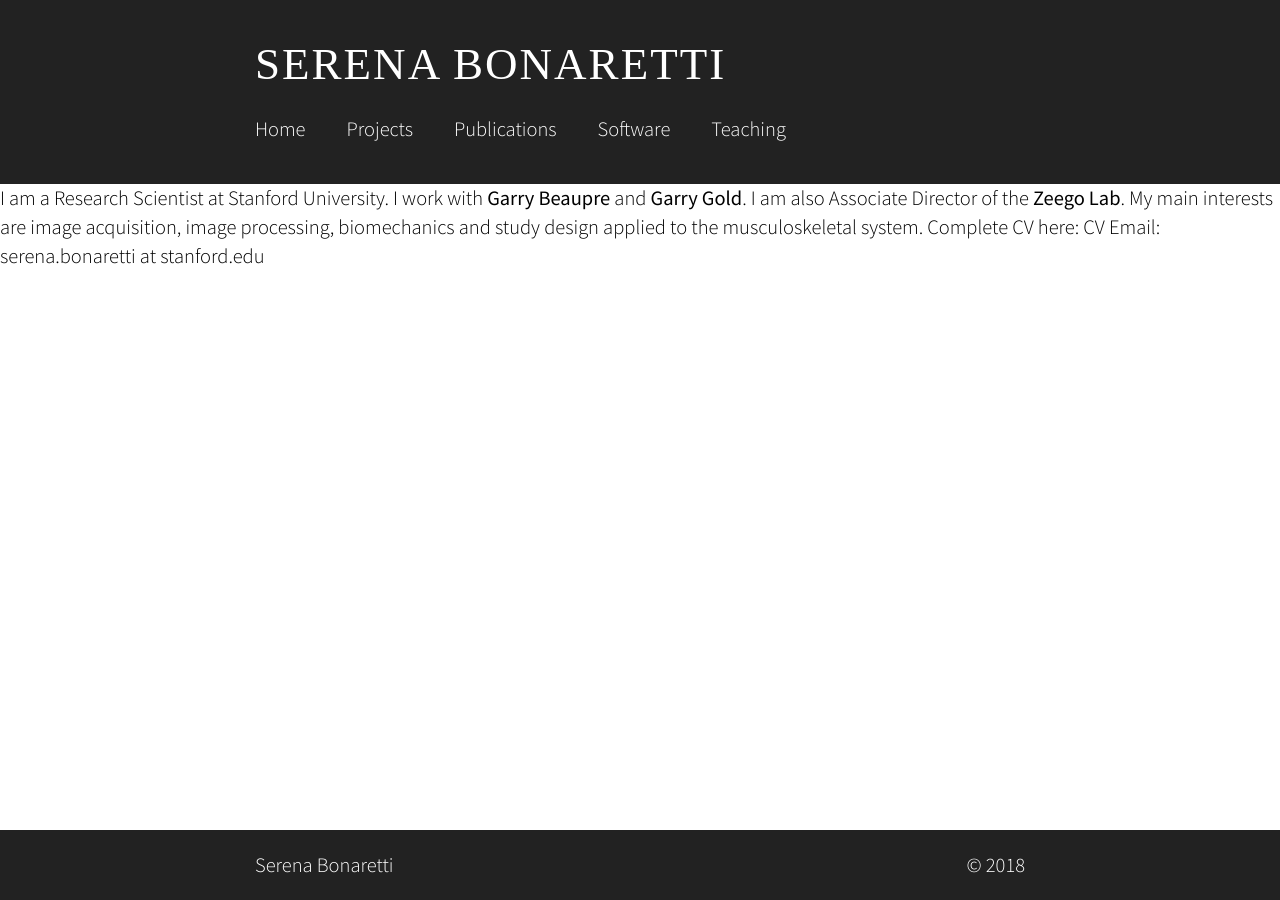
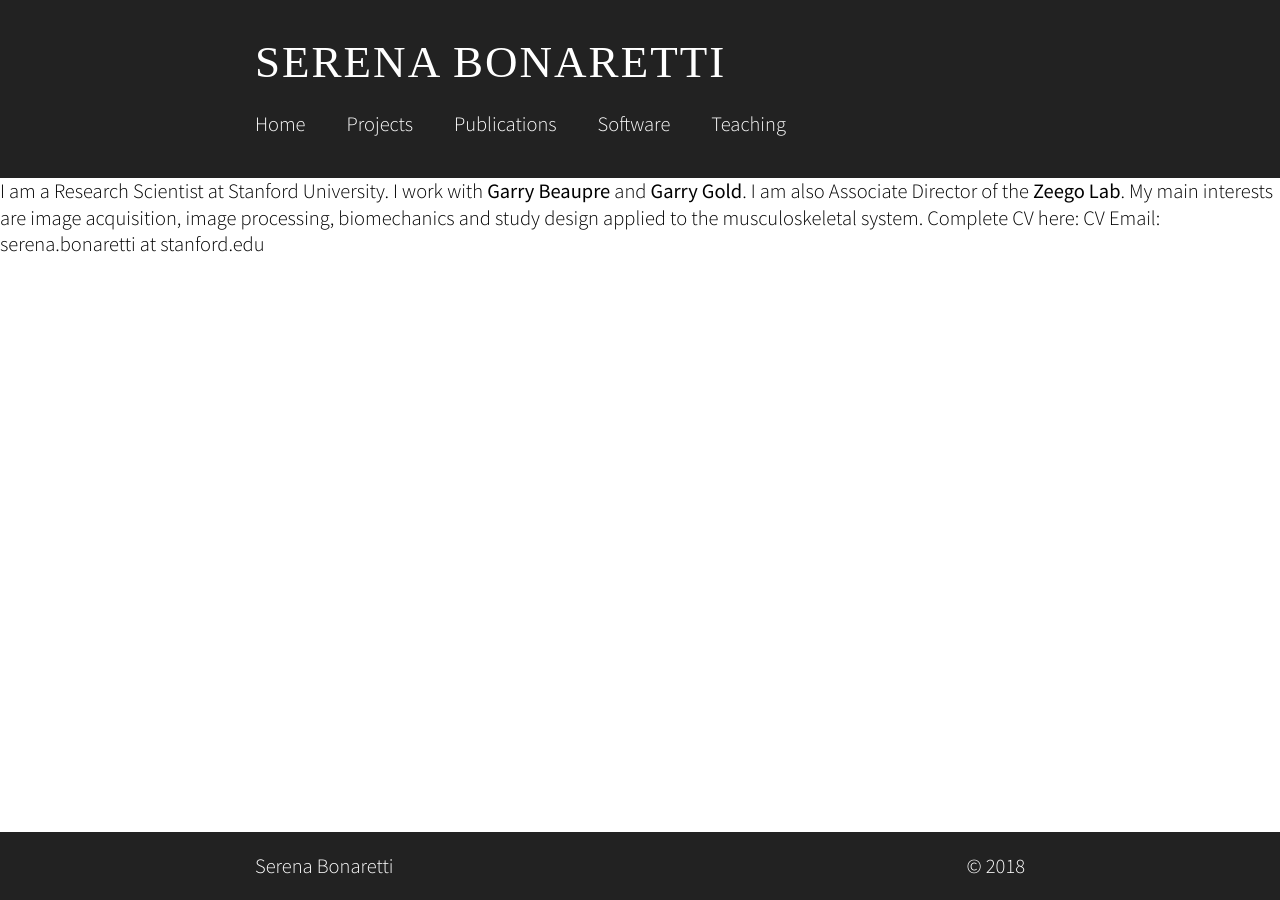
Before and after one commit to sbonaretti/sbonaretti.github.io, a Jekyll site: the page built from index.html, in a window 1280 px wide. Built offline with Jekyll 4.4.1, drawn with Linux system fonts in a browser that asks for light colours; some web fonts are replaced; the list of posts is cut into pages by our own code.

Commit message:
Update basic.sass

```diff
--- a/_sass/basic.sass
+++ b/_sass/basic.sass
@@ -1,8 +1,8 @@
 body
   font-family: "Source Sans Pro"
   font-weight: 300
-  font-size: 18px
-  line-height: 1.40
+  font-size: 16px
+  line-height: 1.30
   margin: 0
   -webkit-font-smoothing: antialiased
   -moz-osx-font-smoothing: grayscale
```
